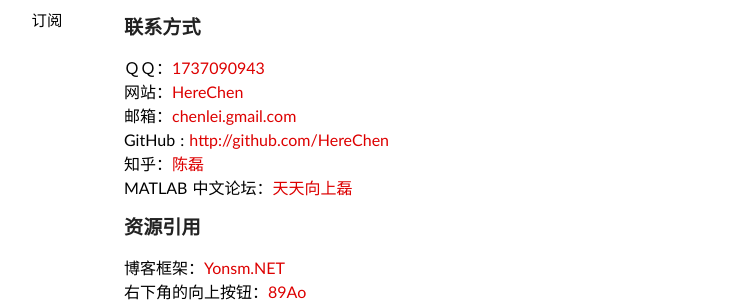
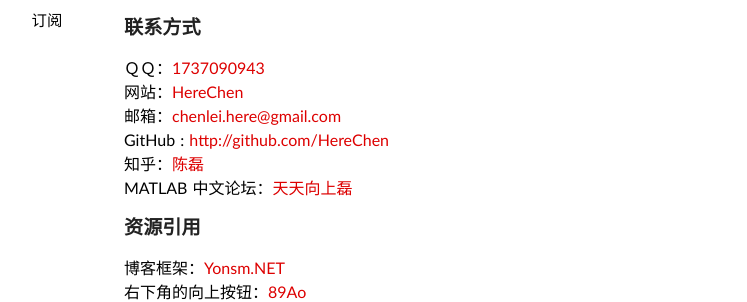
Before and after one commit to Xuezhiyuanlin/herechen.github.io, a Jekyll site: the page built from about/index.md, in a window 1280 px wide. Shown: the part 339-641 px from the top of the page, without its empty margins (216-963 px from the left). Built offline with Jekyll 4.4.1, drawn with Linux system fonts in a browser that asks for light colours; some web fonts are replaced; Markdown is read by kramdown in place of the engine named in the settings.

Commit message:
herechen

```diff
--- a/_config.yml
+++ b/_config.yml
@@ -5,7 +5,7 @@
 author: HereChen				# 作者
 cnname: 陈 磊                   # 中文作者名
 qq: 1737090943					# 用于关于页面的QQ号
-email: chenlei.gmail.com		# 电子邮件
+email: chenlei.here@gmail.com		# 电子邮件
 duoshuo: herechen 				# 多说评论帐号
 # beian: 浙ICP备12026616号		# 备案号
 # cnzz: 119959					# 站长统计
```
